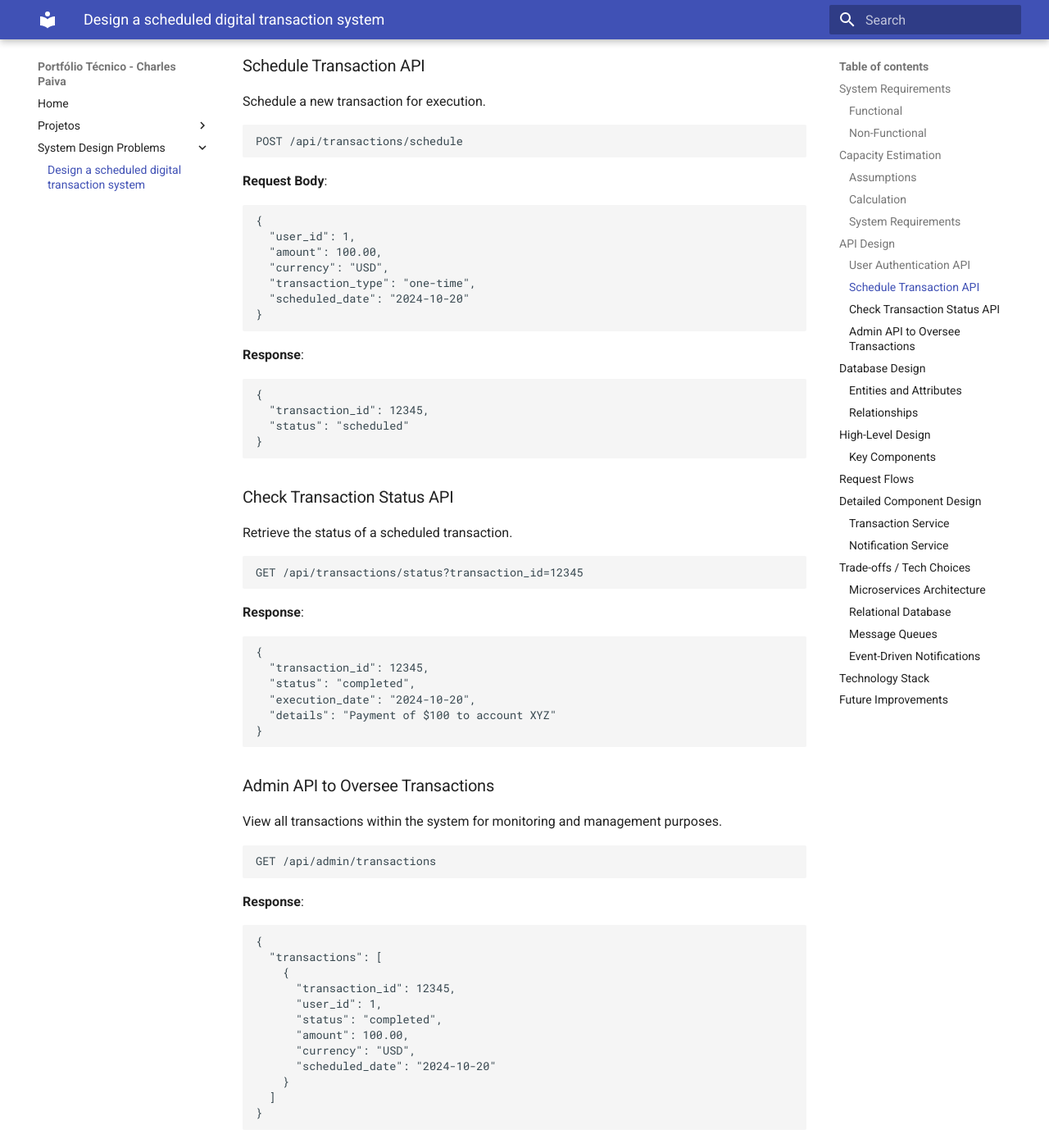
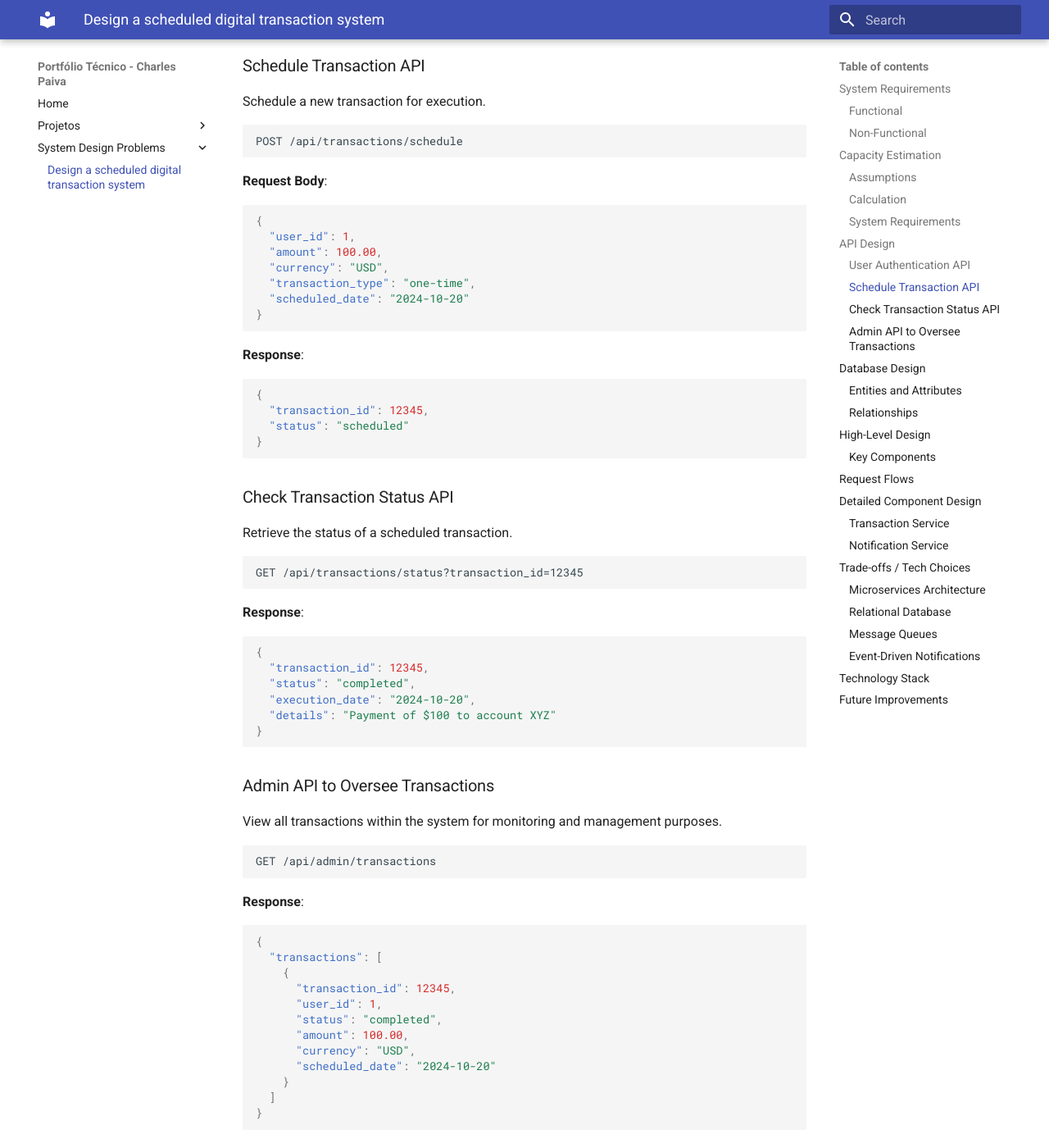
Before and after one commit to charlespaivadeveloper/portfolio-tecnico, an MkDocs documentation site: the page built from docs/system-design-problems/design-a-scheduled-digital-transaction-system.md, in a window 1280 px wide and 1400 px high, scrolled down 2575 px. Shown: the whole window at 82% size. Built offline with MkDocs 1.6.1 and Material for MkDocs 9.7.7, drawn with Linux system fonts in a browser that asks for light colours; some of the changed text lies outside the part shown.

Commit message:
Iniciando wiki

```diff
--- a/mkdocs.yaml
+++ b/mkdocs.yaml
@@ -11,3 +11,34 @@
       - Projeto 2: projetos/projeto2.md
   - System Design Problems:
       - Design a scheduled digital transaction system: system-design-problems/design-a-scheduled-digital-transaction-system.md
+
+
+markdown_extensions:
+  - pymdownx.superfences
+  - pymdownx.tabbed
+  - pymdownx.details
+  - pymdownx.snippets
+  - pymdownx.tasklist
+  - pymdownx.tilde
+  - pymdownx.critic
+  - pymdownx.magiclink
+  - pymdownx.betterem:
+      smart_enable: all
+  - pymdownx.highlight
+  - pymdownx.inlinehilite
+  - pymdownx.keys
+  - pymdownx.mark
+  - pymdownx.caret
+  - pymdownx.emoji:
+      emoji_index: !!python/name:materialx.emoji.twemoji
+      emoji_generator: !!python/name:materialx.emoji.to_svg
+  - attr_list
+  - admonition
+  - codehilite
+  - toc:
+      permalink: true
+  - md_in_html
+
+plugins:
+  - search
+  - mermaid2
--- /dev/null
+++ b/requirements.txt
@@ -0,0 +1,4 @@
+mkdocs
+mkdocs-material
+mkdocs-mermaid2-plugin
+pymdown-extensions
```
